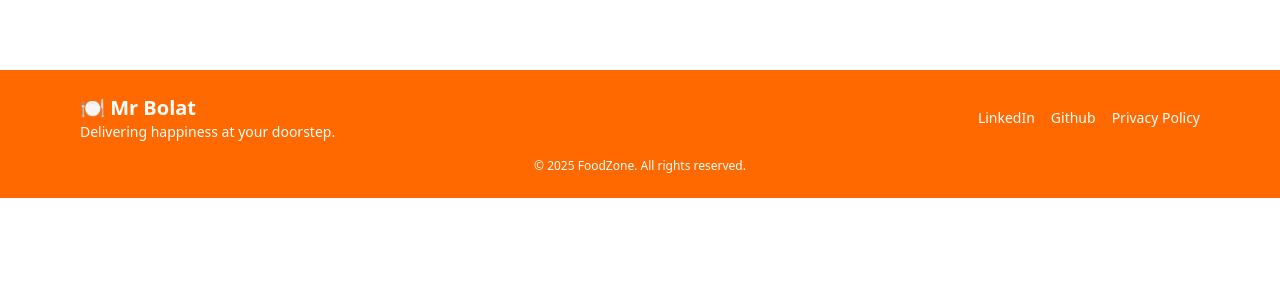
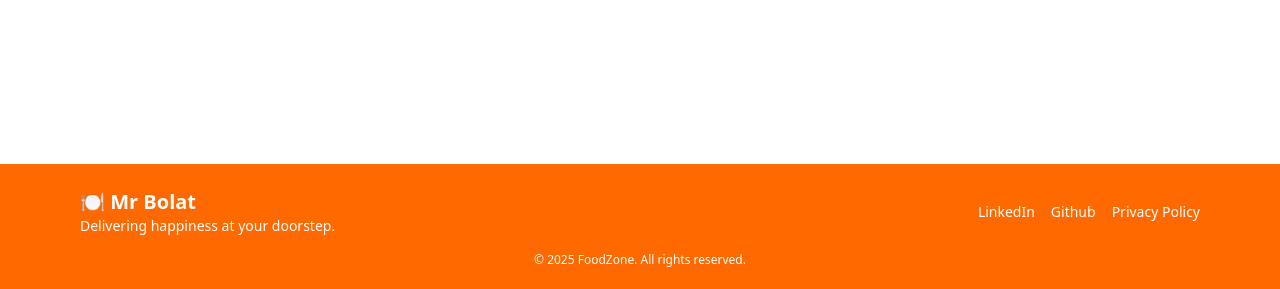
Before and after one commit to Ashish93-mrx/food-palace, a React (Vite) app: page /cart in a window 1280 px wide. Shown: the part 508-797 px from the top of the page. Built offline with nearby package versions, Linux system fonts and the light colour scheme.

Commit message:
style fixed

```diff
--- a/src/App.jsx
+++ b/src/App.jsx
@@ -1,3 +1,4 @@
+// AppLayout.tsx
 import React, { useEffect, useState } from "react";
 import Header from "./components/Header";
 import Footer from "./components/Footer";
@@ -7,7 +8,7 @@ import { Provider } from "react-redux";
 import appStore from "./utils/appStore";
 
 const AppLayout = () => {
-  const [userName, setUserName] = useState();
+  const [userName, setUserName] = useState("");
 
   useEffect(() => {
     setUserName("Ashish N M");
@@ -16,9 +17,13 @@ const AppLayout = () => {
   return (
     <Provider store={appStore}>
       <UserContext.Provider value={{ loggedInUser: userName, setUserName }}>
-        <Header />
-        <Outlet />
-        <Footer />
+        <div className="min-h-screen flex flex-col">
+          <Header />
+          <main className="flex-1">
+            <Outlet />
+          </main>
+          <Footer />
+        </div>
       </UserContext.Provider>
     </Provider>
   );
--- a/src/components/Footer.jsx
+++ b/src/components/Footer.jsx
@@ -1,6 +1,7 @@
+// Footer.tsx
 const Footer = () => {
   return (
-      <footer className="bg-orange-500 text-white py-6 mt-10 sticky buttom-0 z-50">
+    <footer className="bg-orange-500 text-white py-6 mt-10 z-50">
       <div className="max-w-6xl mx-auto px-4 flex flex-col md:flex-row justify-between items-center">
         <div className="text-center md:text-left mb-4 md:mb-0">
           <h2 className="text-xl font-bold">🍽️ Mr Bolat</h2>
@@ -14,9 +15,10 @@ const Footer = () => {
         </div>
       </div>
 
-        <p className="text-center text-xs mt-4">&copy; {new Date().getFullYear()} FoodZone. All rights reserved.</p>
+      <p className="text-center text-xs mt-4">
+        &copy; {new Date().getFullYear()} FoodZone. All rights reserved.
+      </p>
     </footer>
-
   );
 };
 
```
Lines whose indentation alone changed are shown as unchanged.
